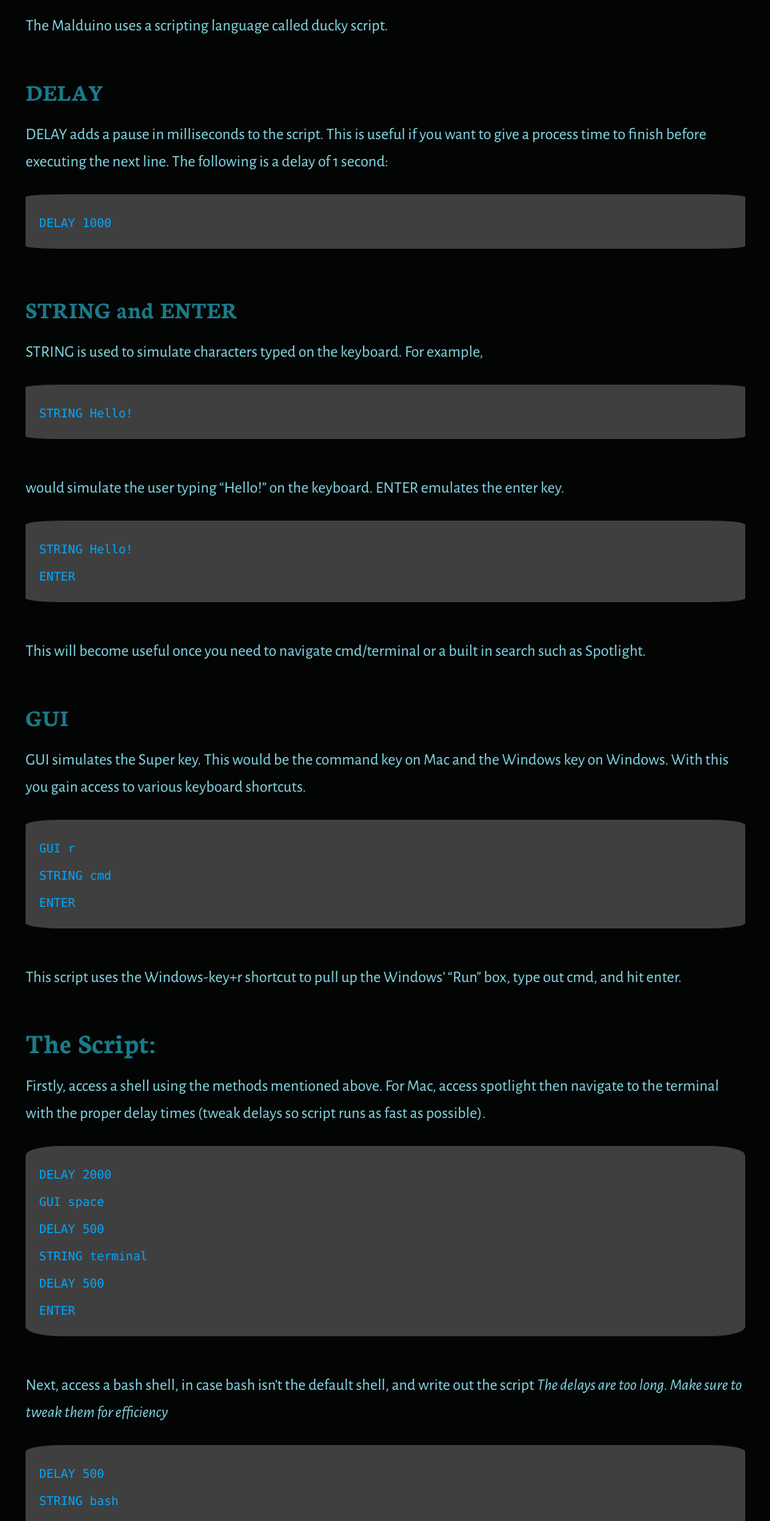
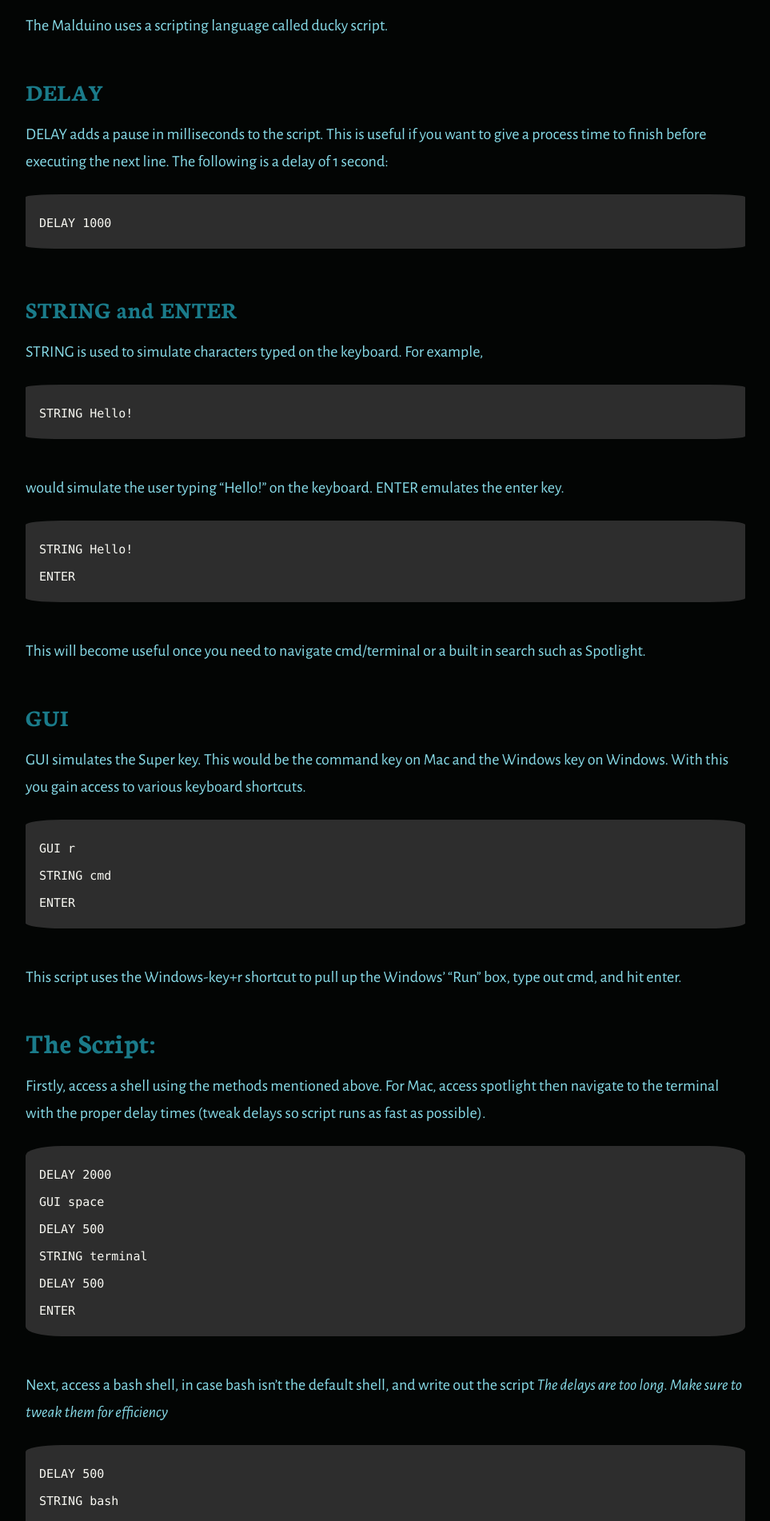
Before and after one commit to Patchyst/Patchyst.github.io, a Jekyll site: the page built from _posts/2020-02-11-RickRollInjection.md, in a window 1280 px wide. Shown: the part 1874-3776 px from the top of the page at 80% size, without its empty margins (158-1121 px from the left). Built offline with Jekyll 4.4.1, drawn with Linux system fonts in a browser that asks for light colours.

Commit message:
messing with code background and font colors

```diff
--- a/_sass/_colors.scss
+++ b/_sass/_colors.scss
@@ -7,5 +7,5 @@ $hoverColour: darken($linkColour, 10%);
 $white: #fffffe;
 
 $backgroundColour: #030504;
-$codeBackgroundColour: #3f3f3f; /* gray */;
+$codeBackgroundColour: #2d2d2d; /* gray */;
 // 00a8ff 00eaff 26b4ca 59b4c7 #DF7212
--- a/_sass/sassline-base/_typography.scss
+++ b/_sass/sassline-base/_typography.scss
@@ -318,7 +318,7 @@ a {
   // Code block.
   code, pre {
     border-radius: 5%;
-    color: #00a8ff;
+    color: #f8f8f2;;
     background-color: $codeBackgroundColour;
     font-family: unquote(map-get($monospacetype, font-family));
   }
```
